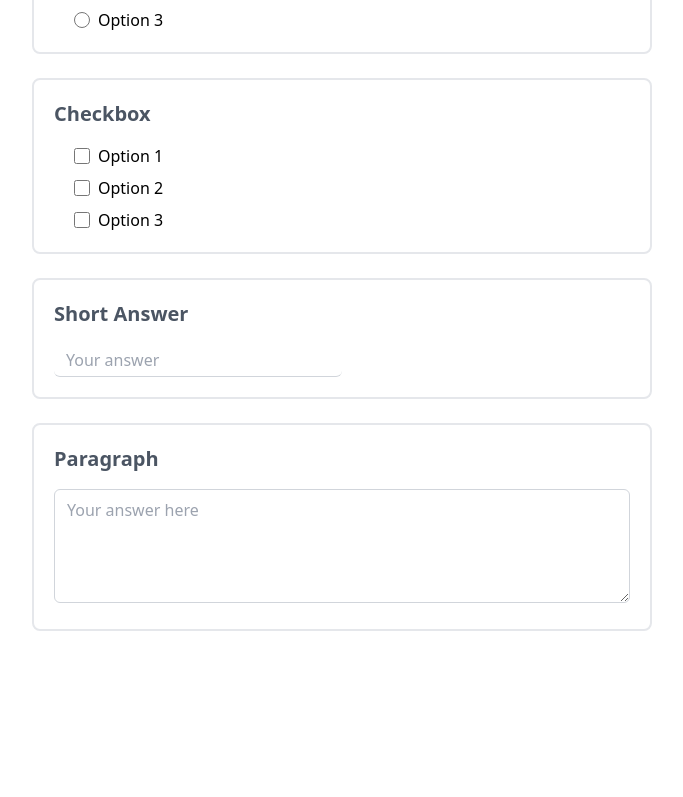
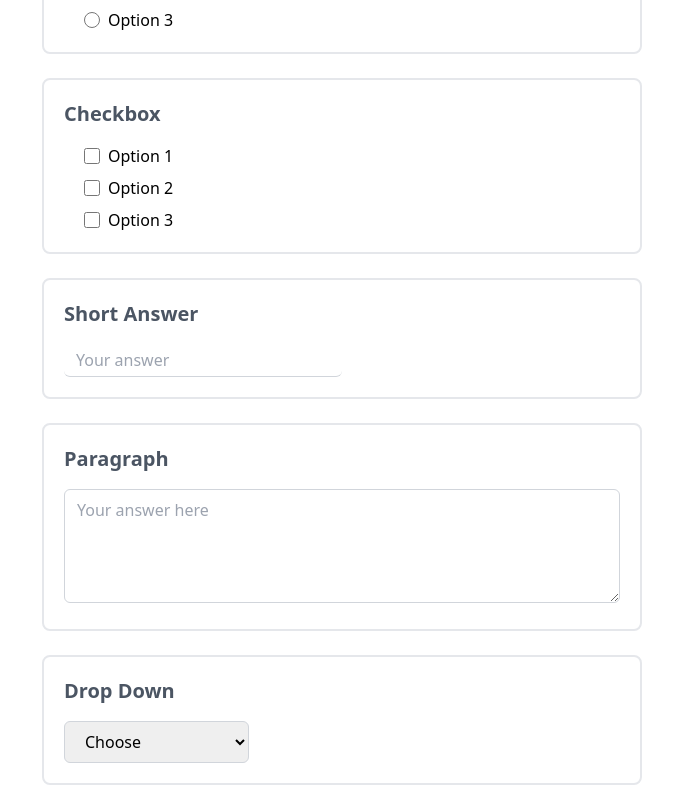
Before and after one commit to ucantbe-jagmeet/g-form-project, a React (Vite) app: page / in a window 1280 px wide. Shown: the part 286-1083 px from the top of the page, without its empty margins (298-981 px from the left). Before the commit the page ends 929 px from the top, so only its background shows below. Built offline with nearby package versions, Linux system fonts and the light colour scheme.

Commit message:
drop down completed

```diff
--- a/src/App.jsx
+++ b/src/App.jsx
@@ -1,14 +1,22 @@
-import { Checkox, Header, Mcq, Paragraph, ShortAnswer } from "./components";
+import {
+  Checkox,
+  DropDown,
+  Header,
+  Mcq,
+  Paragraph,
+  ShortAnswer,
+} from "./components";
 
 function App() {
   return (
     <>
-      <main className="flex justify-center items-center flex-col px-5">
+      <main className="flex justify-center items-center flex-col px-10">
         <Header />
         <Mcq />
         <Checkox />
         <ShortAnswer />
         <Paragraph />
+        <DropDown />
       </main>
     </>
   );
--- /dev/null
+++ b/src/components/DropDown.jsx
@@ -0,0 +1,37 @@
+import { useState } from "react";
+
+const DropDown = () => {
+  const [selectedOption, setSelectedOption] = useState("");
+
+  const options = [
+    { id: 1, text: "Option 1" },
+    { id: 2, text: "Option 2" },
+    { id: 3, text: "Option 3" },
+  ];
+
+  const handleOptionChange = (event) => {
+    setSelectedOption(event.target.value);
+  };
+  return (
+    <div className="lg:w-1/2 sm:w-2/3 w-full  h-auto p-5 my-3 rounded-lg border-2">
+      <h1 className="text-xl font-semibold mb-4 text-gray-600">Drop Down</h1>
+
+      <select
+        value={selectedOption}
+        onChange={handleOptionChange}
+        className="w-1/3 px-4 py-2 border border-gray-300 rounded-md outline-none"
+      >
+        <option value="" disabled>
+          Choose
+        </option>
+        {options.map((option) => (
+          <option key={option.id} value={option.text}>
+            {option.text}
+          </option>
+        ))}
+      </select>
+    </div>
+  );
+};
+
+export default DropDown;
--- a/src/components/index.jsx
+++ b/src/components/index.jsx
@@ -1,6 +1,7 @@
 import Checkox from "./Checkox";
+import DropDown from "./DropDown";
 import Header from "./Header";
 import Mcq from "./Mcq";
 import Paragraph from "./Paragraph";
 import ShortAnswer from "./ShortAnswer";
-export { Paragraph, ShortAnswer, Checkox, Mcq, Header };
+export { DropDown, Paragraph, ShortAnswer, Checkox, Mcq, Header };
```
